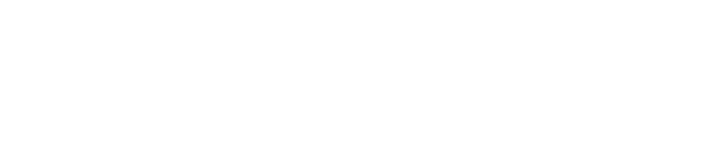
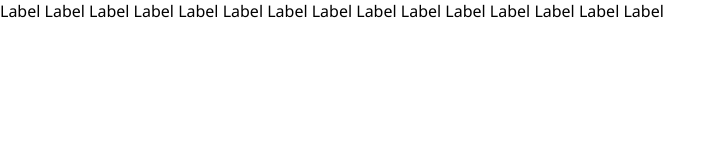
Before and after one commit to Mhdez221993/badge-component, a plain HTML site: page index.html in a window 1280 px wide. Shown: the whole page, without its empty margins (0-725 px from the left). Drawn offline with Linux system fonts and the light colour scheme.

Commit message:
Add badge component  html structure

```diff
--- a/index.html
+++ b/index.html
@@ -15,6 +15,27 @@
     <link rel="icon" href="img/favicon.ico" sizes="any" />
   </head>
   <body>
+    <div class="badge_wrapper">
+      <span class="badge badge_size_sm badge_color_neutral">Label</span>
+      <span class="badge badge_size_md badge_color_neutral">Label</span>
+      <span class="badge badge_size_lg badge_color_neutral">Label</span>
+
+      <span class="badge badge_size_sm badge_color_error">Label</span>
+      <span class="badge badge_size_md badge_color_error">Label</span>
+      <span class="badge badge_size_lg badge_color_error">Label</span>
+
+      <span class="badge badge_size_sm badge_color_warning">Label</span>
+      <span class="badge badge_size_md badge_color_warning">Label</span>
+      <span class="badge badge_size_lg badge_color_warning">Label</span>
+
+      <span class="badge badge_size_sm badge_color_success">Label</span>
+      <span class="badge badge_size_md badge_color_success">Label</span>
+      <span class="badge badge_size_lg badge_color_success">Label</span>
+
+      <span class="badge badge_size_sm badge_color_brand">Label</span>
+      <span class="badge badge_size_md badge_color_brand">Label</span>
+      <span class="badge badge_size_lg badge_color_brand">Label</span>
+    </div>
     <script src="js/index.js"></script>
   </body>
 </html>
```
